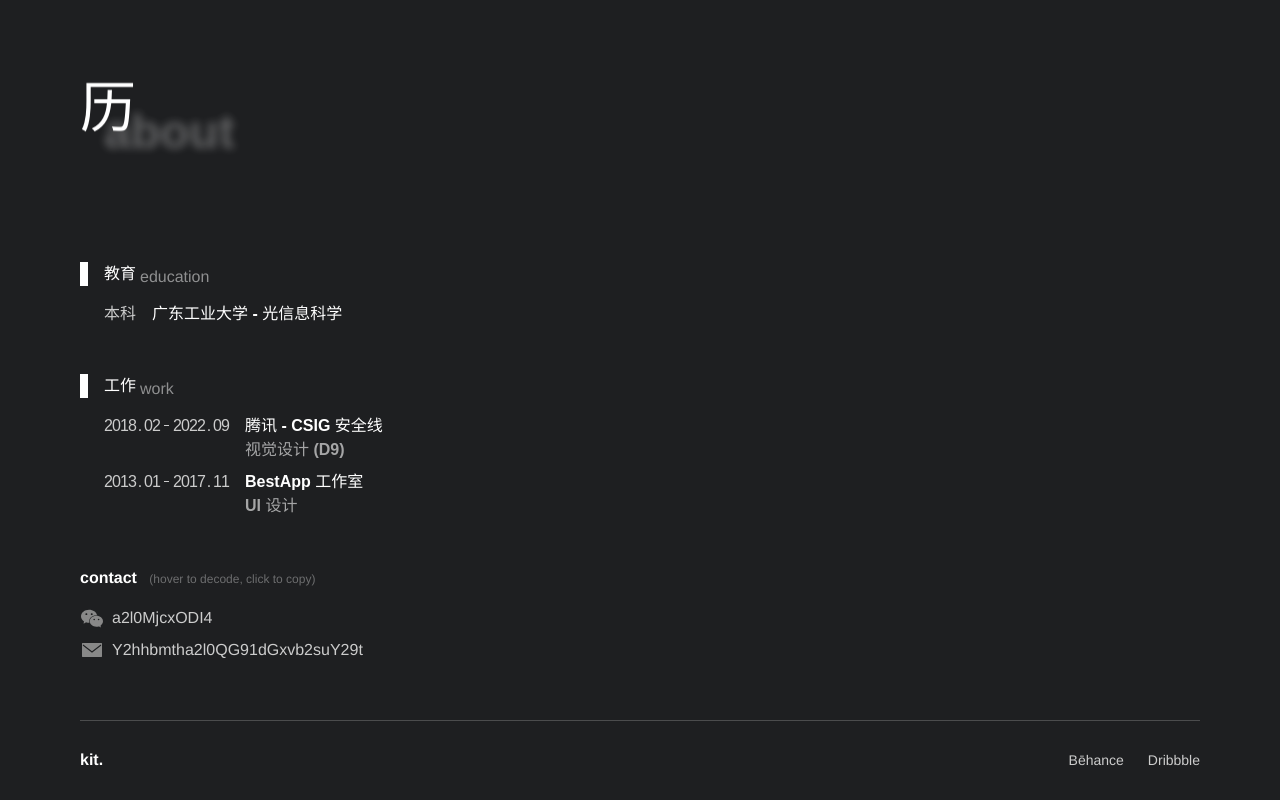
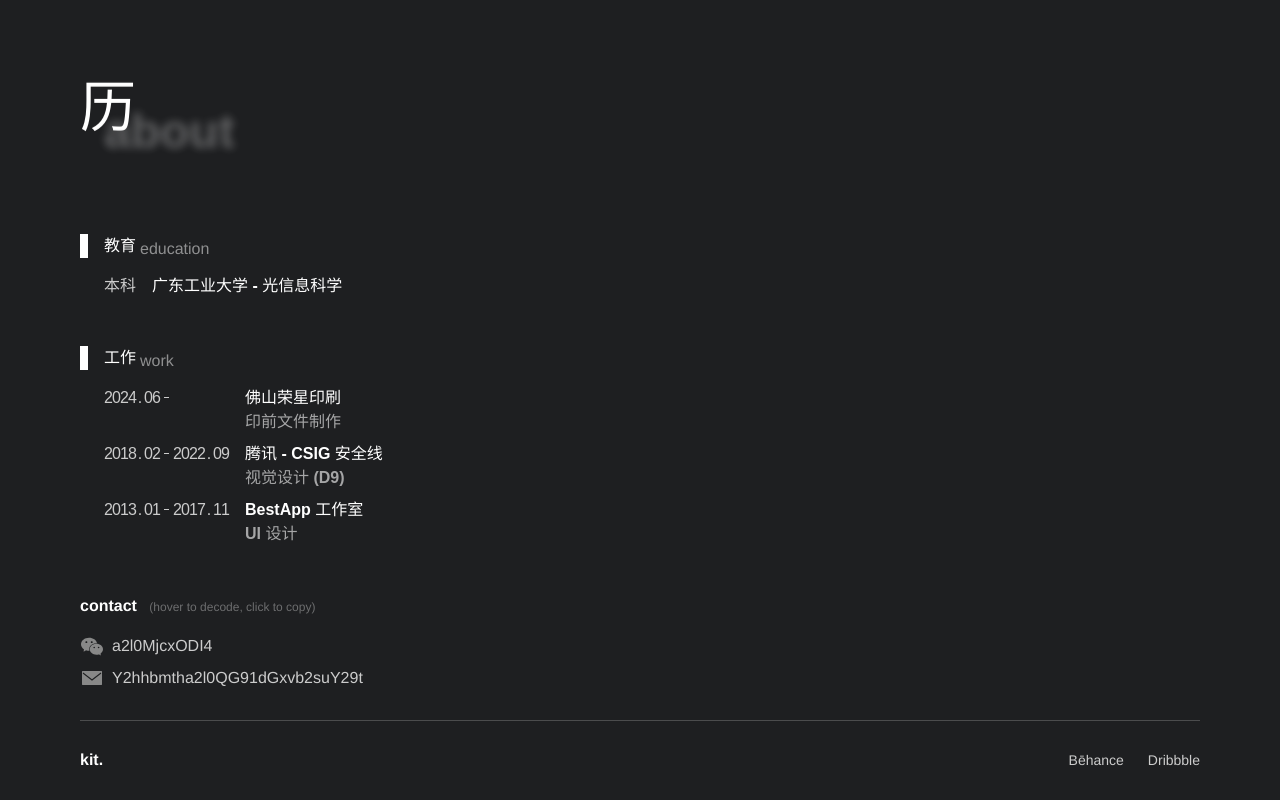
Before and after one commit to chankakit/chankakit.github.io, a Vue app: page /#/ in a window 1280 px wide. Shown: the part 2928-3728 px from the top of the page. Built offline with nearby package versions, Linux system fonts and the light colour scheme.

Commit message:
update work exp

```diff
--- a/src/common/personal-info.ts
+++ b/src/common/personal-info.ts
@@ -25,6 +25,12 @@ const personalInfo:personalInfo = {
   ],
   workExp: [
     {
+      startTime: "2024.06",
+      endTime: "       ",
+      company: "佛山荣星印刷",
+      title: "印前文件制作"
+    },
+    {
       startTime: "2018.02",
       endTime: "2022.09",
       company: "腾讯 - CSIG 安全线",
```
